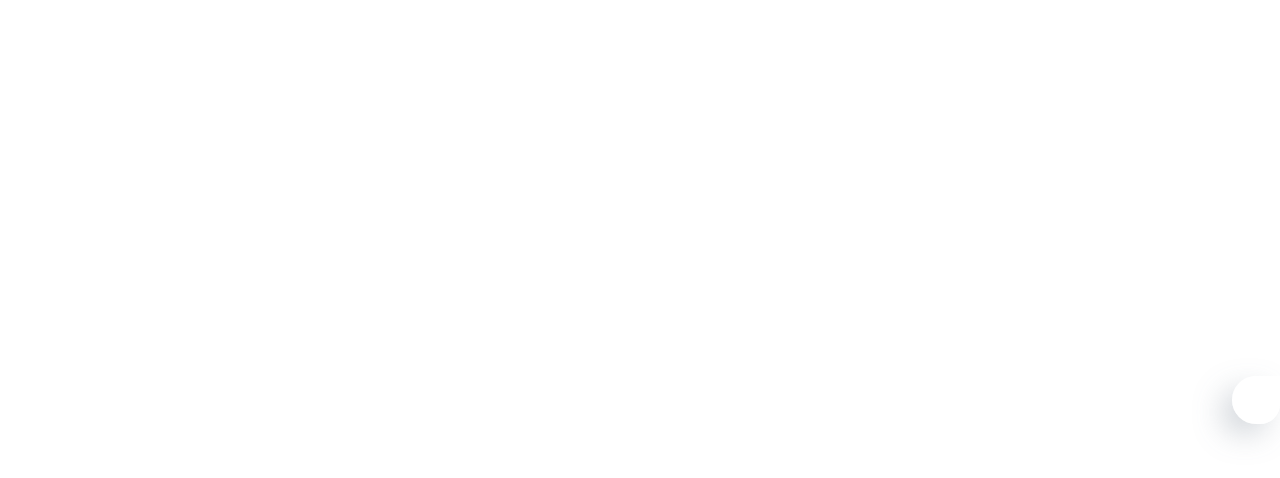
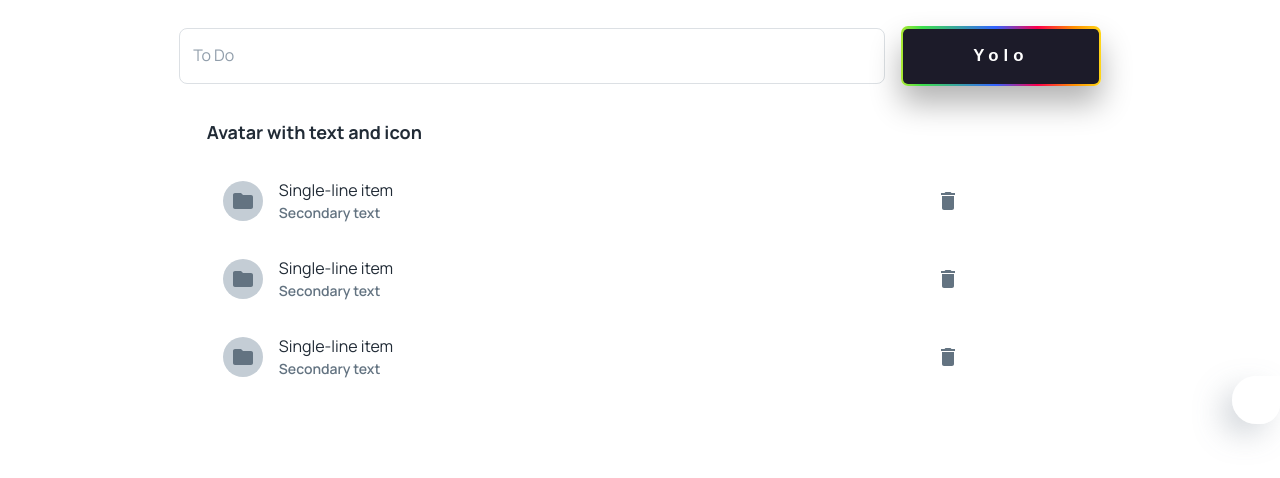
Before and after one commit to fragilebanana16/WebMediaManager-Client, a React (Create React App) app: page /game/gameHome/toDoList in a window 1280 px wide. Before the commit this address had no page. Shown: the top 478 px of the page. Built offline with nearby package versions, Linux system fonts and the light colour scheme; some icons are missing.

Commit message:
postgre CRUD待办事项控件选择

```diff
--- a/src/components/Playground/ToolLightCard.js
+++ b/src/components/Playground/ToolLightCard.js
@@ -15,6 +15,9 @@ import PropTypes from 'prop-types';
 // styles
 const CardWrapper = styled(MainCard)(({ theme }) => ({
     overflow: 'hidden',
+    ":hover":{
+        cursor: 'pointer',
+    },
     position: 'relative',
     '&:after': {
         content: '""',
--- a/src/pages/dashboard/GameApp.js
+++ b/src/pages/dashboard/GameApp.js
@@ -9,6 +9,7 @@ import { styled } from "@mui/material/styles";
 import Paper from '@mui/material/Paper';
 // types
 import PropTypes from 'prop-types';
+import { useNavigate } from "react-router-dom"
 
 // material-ui
 import { Box, Stack, Card, Grid, CardContent, CardHeader, Divider, Typography, List, ListItem, ListItemAvatar, ListItemText } from '@mui/material';
@@ -23,10 +24,16 @@ const Item = styled(Paper)(({ theme }) => ({
   color: theme.palette.text.secondary,
 }));
 
-const toolNames =new Array("Json Convert","Code to Img","Todo List", "My Games");
+const toolNames ={
+  "Json Convert": "/",
+  "Code to Img": "/",
+  "Todo List": "toDoList",
+  "My Games": "/",
+};
 
 const GameApp = () => {
   const [isLoading, setLoading] = useState(true);
+  const navi = useNavigate();
 
   useEffect(() => {
     setLoading(false);
@@ -45,9 +52,9 @@ const GameApp = () => {
         </Search>
 
         <Grid container spacing={{ xs: 2, md: 3 }} columns={{ xs: 4, sm: 8, md: 12 }} >
-          {toolNames.map((name, index) => (
-            <Grid item xs={2} sm={3} md={3} key={index}>
-              <ToolLightCard isLoading={isLoading} mainTitle={name} subTitle={index}/>
+          {Object.keys(toolNames).map((key, index) => (
+            <Grid item xs={2} sm={3} md={3} key={index} onClick={() => { console.log(navi(toolNames[key])) }}>
+              <ToolLightCard isLoading={isLoading} mainTitle={key} subTitle={index}/>
             </Grid>
           ))}
         </Grid>
--- /dev/null
+++ b/src/pages/dashboard/ToDoList.js
@@ -0,0 +1,119 @@
+import { useTheme } from "@emotion/react";
+import { Link, useSearchParams } from "react-router-dom";
+import React from "react";
+import { useSelector } from "react-redux";
+import { Search, SearchIconWrapper, StyledInputBase, } from "../../components/Search";
+import { ArchiveBox, CircleDashed, MagnifyingGlass, Users, } from "phosphor-react";
+import { forwardRef, useEffect, useState } from 'react';
+import styled from "styled-components";
+import Paper from '@mui/material/Paper';
+import PropTypes from 'prop-types';
+import { Box, Stack, Card, Grid, CardContent, CardHeader, Divider, Typography, List, ListItem, ListItemAvatar, ListItemText, TextField, Button } from '@mui/material';
+import IconButton from '@mui/material/IconButton';
+import Avatar from '@mui/material/Avatar';
+import ImageIcon from '@mui/icons-material/Image';
+import WorkIcon from '@mui/icons-material/Work';
+import BeachAccessIcon from '@mui/icons-material/BeachAccess';
+import FolderIcon from '@mui/icons-material/Folder';
+import DeleteIcon from '@mui/icons-material/Delete';
+
+const Container = styled.div`
+.button {
+  height: 60px;
+  width: 200px;
+  position: relative;
+  box-shadow: 0 1.25em 2.18em rgba(0, 0, 0, 0.3);
+  overflow: hidden;
+  cursor: pointer;
+  border-radius: 0.5em;
+}
+
+.button:before {
+  content: "";
+  height: 36em;
+  width: 36em;
+  position: absolute;
+  top: -9em;
+  left: -9em;
+  background: repeating-linear-gradient(
+    to right,
+    #fd004c 2.62em,
+    #fe9000 5.25em,
+    #fff020 7.87em,
+    #3edf4b 10.5em,
+    #3363ff 15.75em,
+    #fd004c 18.75em
+  );
+  background-size: 120em;
+  border-radius: 100%;
+}
+.button:after {
+  content: "Yolo";
+  position: absolute;
+  background-color: #1c1b29;
+  height: 92%;
+  width: 98%;
+  top: 5%;
+  left: 1%;
+  border-radius: 0.2em;
+  color: #ffffff;
+  font-family: "Poppins", sans-serif;
+  font-size: 1.2em;
+  letter-spacing: 0.3em;
+  display: grid;
+  place-items: center;
+  border-radius: 0.3em;
+}
+.button:hover:before {
+  background-position: -106.25em 0;
+  transition: 20s linear;
+  transform: rotate(180deg);
+}
+`;
+
+const ToDoItem = () => {
+  return <Grid item xs={12} md={6}>
+    <List dense={false}>
+      <ListItem
+        secondaryAction={
+          <IconButton edge="end" aria-label="delete">
+            <DeleteIcon />
+          </IconButton>
+        }
+      >
+        <ListItemAvatar>
+          <Avatar>
+            <FolderIcon />
+          </Avatar>
+        </ListItemAvatar>
+        <ListItemText
+          primary="Single-line item"
+          secondary={'Secondary text'}
+        />
+      </ListItem>
+    </List>
+  </Grid>
+
+}
+
+const ToDoList = () => {
+  const theme = useTheme();
+  const [todoItems, setTodoItems] = useState([1, 2, 3]);
+  return (
+    <Stack style={{ backgroundColor: theme.palette.background.paper, paddingLeft: '14%', paddingRight: '14%', paddingTop: '2%', height: '100vh' }} >
+      <Stack direction={"row"} spacing={2} alignItems="center">
+        <TextField fullWidth label="To Do" id="fullWidth" />
+        <Container onClick={() => setTodoItems(current => [...current, 4])}><Button  className="button"></Button></Container>
+      </Stack>
+
+      <Box sx={{ width: '86%', paddingLeft: '3%' }}>
+        <Typography sx={{ mt: 4, mb: 2 }} variant="h6" component="div">
+          Avatar with text and icon
+        </Typography>
+        { todoItems.map((el) => (<ToDoItem/> ))}
+      </Box>
+    </Stack>
+  );
+};
+
+export default ToDoList;
--- a/src/routes/index.js
+++ b/src/routes/index.js
@@ -92,6 +92,7 @@ export default function Router() {
         // /admin default to /admin/managment
         { element: <Navigate to="gameHome" replace />, index: true },
         { path: "gameHome", element: <GameApp /> },
+        { path: "gameHome/toDoList", element: <ToDoList /> },
       ],
     },
 
@@ -142,6 +143,10 @@ const GameApp = Loadable(
   lazy(() => import("../pages/dashboard/GameApp")),
 );
 
+const ToDoList = Loadable(
+  lazy(() => import("../pages/dashboard/ToDoList")),
+);
+
 const Watch = Loadable(
   lazy(() => import("../pages/dashboard/Watch")),
 );
```
